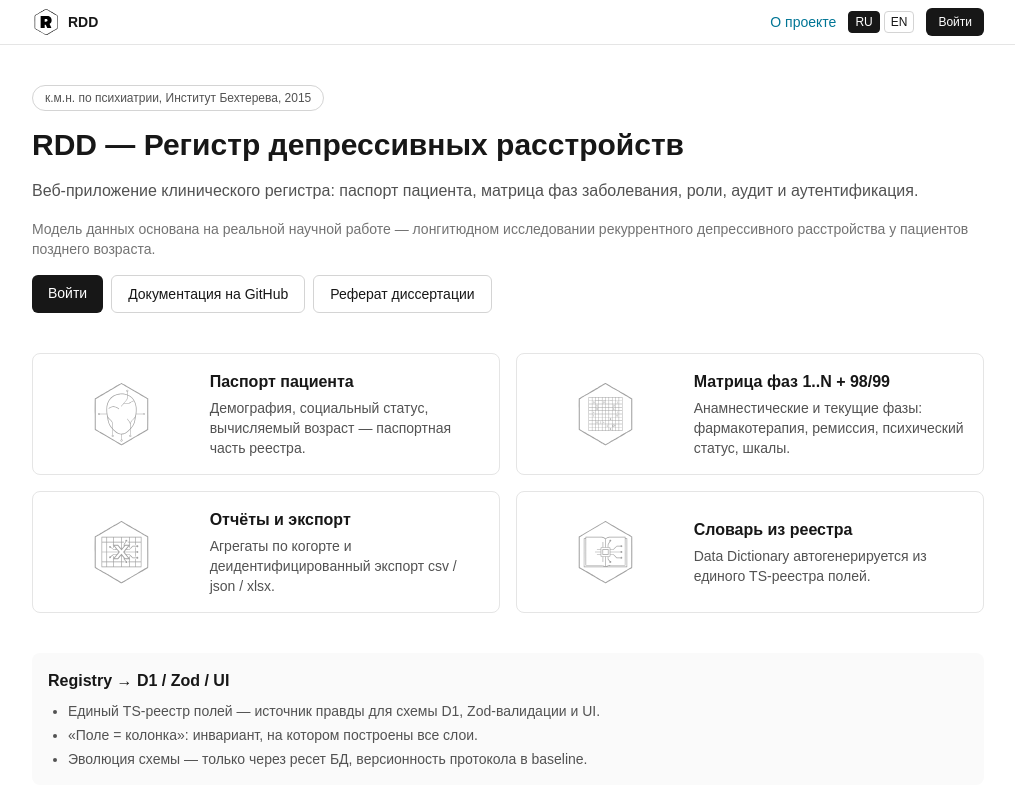
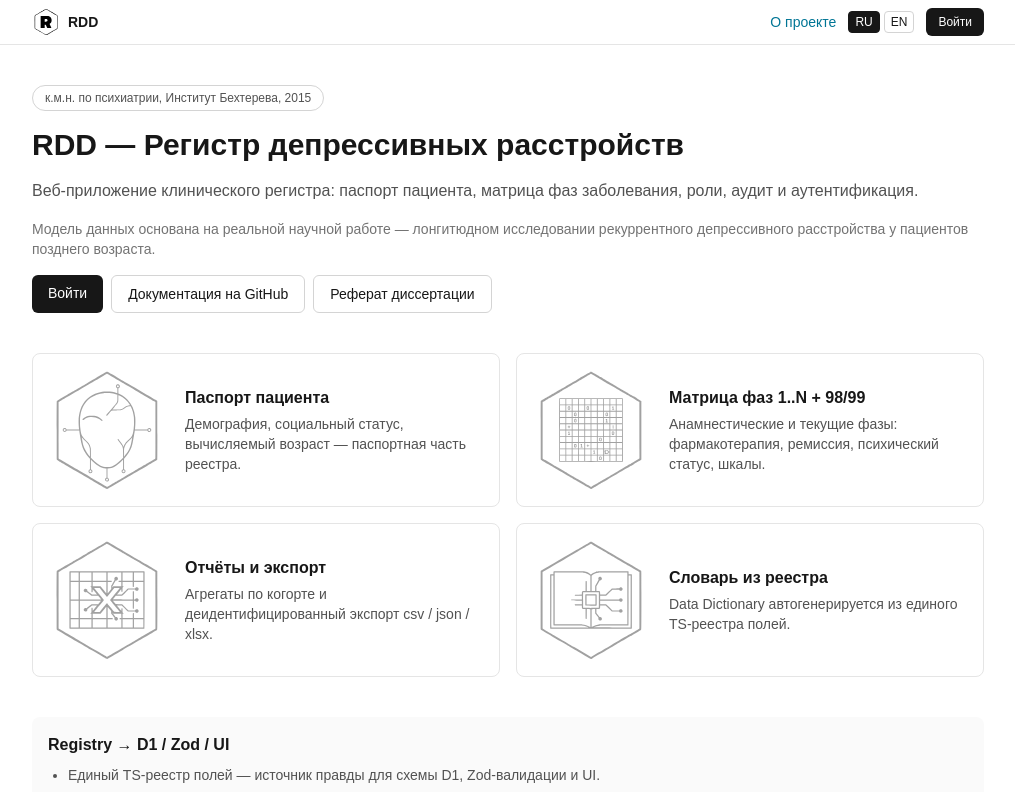
Before and after one commit to denzakh/rdd, a Next.js app: page / in a window 1280 px wide. Shown: the top 792 px of the page, without its empty margins (132-1147 px from the left). Built offline with nearby package versions, Linux system fonts and the light colour scheme; no server answers.

Commit message:
иконки

```diff
--- a/src/widgets/landing/ui/landing.tsx
+++ b/src/widgets/landing/ui/landing.tsx
@@ -5,34 +5,48 @@ import type { Namespaces } from '@/shared/lib/intl'
 type LandingDict = Namespaces['landing']
 
 /**
+ * Иконка карточки: SVG из `public/images` как CSS-маска — глиф окрашивается в
+ * `currentColor`, поэтому наследует цвет блока-родителя. Через `<img>` цвет бы
+ * не наследовался (внутри SVG `fill="currentColor"` разрешается в чёрный).
+ * Размер и свойства маски заданы инлайном: так иконка не зависит от свежести
+ * сгенерированного Tailwind-слоя и не схлопывается в ноль (aspect-ratio + width).
+ * Канвас SVG — `2816×1536`, глиф в нём центрирован.
+ */
+function CardIcon({ src }: { src: string }) {
+  return (
+    <div className="ov relative h-[120px] w-[100px] text-[currentColor]">
+      <span
+        aria-hidden="true"
+        className="absolute top-0 left-[50%] block h-full translate-x-[-50%] text-neutral-400"
+        style={{
+          display: 'block',
+          aspectRatio: '2816 / 1536',
+          backgroundColor: 'currentColor',
+          WebkitMaskImage: `url(${src})`,
+          maskImage: `url(${src})`,
+          WebkitMaskSize: 'contain',
+          maskSize: 'contain',
+          WebkitMaskPosition: 'center',
+          maskPosition: 'center',
+          WebkitMaskRepeat: 'no-repeat',
+          maskRepeat: 'no-repeat',
+        }}
+      />
+    </div>
+  )
+}
+
+/**
  * Публичный лендинг (docs/ru/spec-public-1.md §3): hero, CTA, 4 карточки,
  * блок Registry → D1/Zod/UI, границы демо, C4-диаграмма, футер про synthetic data.
  * Без БД и без сессии — только словарь локали.
  */
 export function Landing({ dict }: { dict: LandingDict }) {
-  // Иконки лежат в public/images и заданы как CSS-маска (bg-current + mask-*):
-  // так SVG наследует цвет карточки (currentColor), чего не даёт <img> со fill="currentColor".
   const cards: Array<{ title: string; text: string; icon: string }> = [
-    {
-      title: dict.cardPassportTitle,
-      text: dict.cardPassportText,
-      icon: 'mask-[url(/images/patient.svg)]',
-    },
-    {
-      title: dict.cardMatrixTitle,
-      text: dict.cardMatrixText,
-      icon: 'mask-[url(/images/matrix.svg)]',
-    },
-    {
-      title: dict.cardReportsTitle,
-      text: dict.cardReportsText,
-      icon: 'mask-[url(/images/report.svg)]',
-    },
-    {
-      title: dict.cardDictionaryTitle,
-      text: dict.cardDictionaryText,
-      icon: 'mask-[url(/images/journal.svg)]',
-    },
+    { title: dict.cardPassportTitle, text: dict.cardPassportText, icon: '/images/patient.svg' },
+    { title: dict.cardMatrixTitle, text: dict.cardMatrixText, icon: '/images/matrix.svg' },
+    { title: dict.cardReportsTitle, text: dict.cardReportsText, icon: '/images/report.svg' },
+    { title: dict.cardDictionaryTitle, text: dict.cardDictionaryText, icon: '/images/journal.svg' },
   ]
 
   return (
@@ -74,13 +88,10 @@ export function Landing({ dict }: { dict: LandingDict }) {
         {cards.map((c) => (
           <div
             key={c.title}
-            className="flex items-center gap-4 rounded-lg border border-neutral-200 p-4"
+            className="flex items-center gap-7 rounded-lg border border-neutral-200 px-6 py-4"
           >
-            <div className="flex w-1/3 shrink-0 items-center justify-center text-neutral-400">
-              <span
-                aria-hidden="true"
-                className={`block h-16 w-full bg-current mask-contain mask-center mask-no-repeat ${c.icon}`}
-              />
+            <div className="flex w-[100px] shrink-0 items-center justify-center text-neutral-400">
+              <CardIcon src={c.icon} />
             </div>
             <div className="min-w-0 flex-1">
               <h2 className="font-semibold">{c.title}</h2>
```
